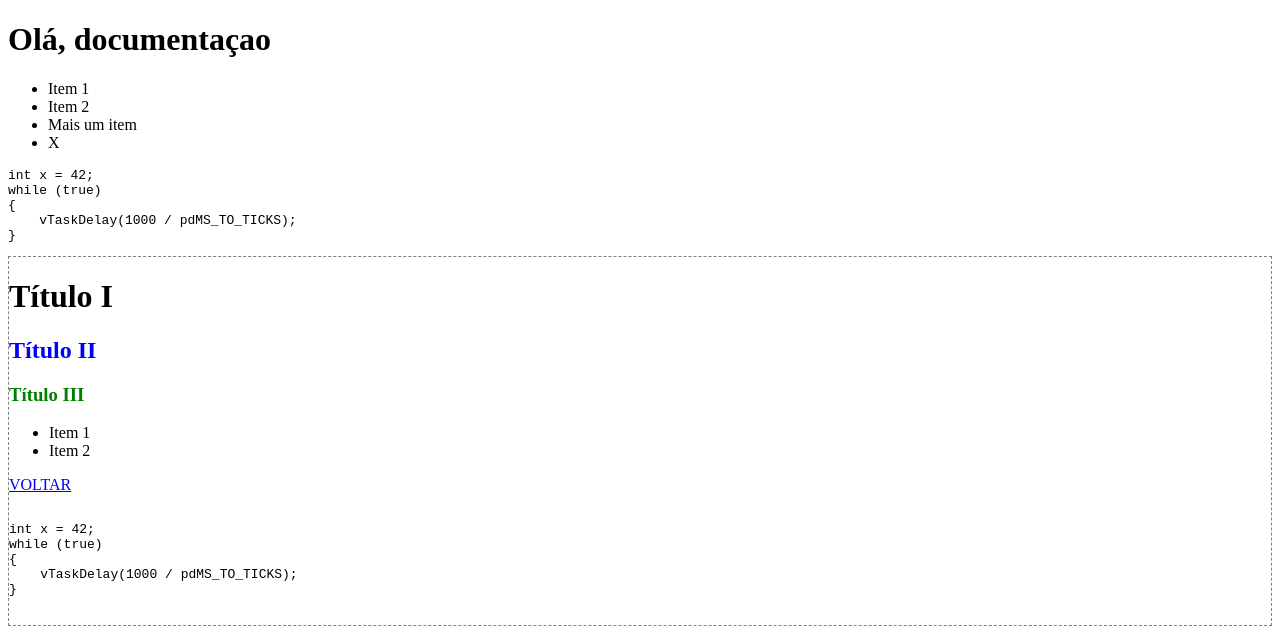
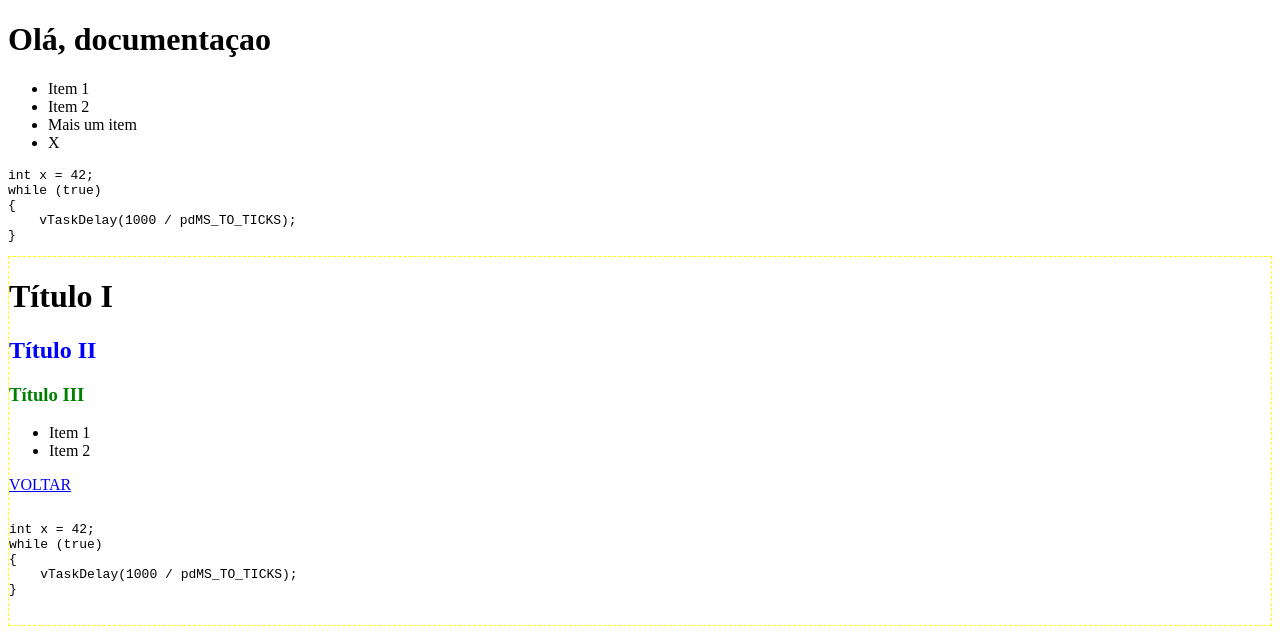
Before and after one commit to felipex/hugo-test, a plain HTML site: page index.html in a window 1280 px wide. Drawn offline with nearby package versions, Linux system fonts and the light colour scheme.

Commit message:
Action para deploy4

```diff
--- a/index.html
+++ b/index.html
@@ -7,7 +7,7 @@
 </head>
 <body>
   <div id="conteudo"></div>
-  <div id="conteudohtml" style="border: 1px dashed grey"></div>
+  <div id="conteudohtml" style="border: 1px dashed yellow"></div>
 
   <script>
     const markdown = `
@@ -31,7 +31,8 @@ while (true)
     document.getElementById('conteudo').innerHTML = marked.parse(markdown);
   </script>
   <script>
-    fetch("https://felipex.github.io/hugo-test/tt.html")
+    //fetch("https://felipex.github.io/hugo-test/tt.html")
+    fetch("tt.html")
       .then((resp) => {
         return resp.text();
       })
```
